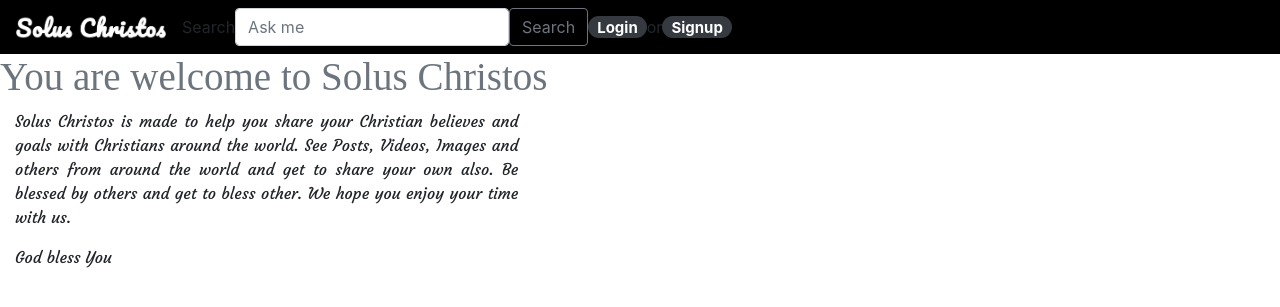
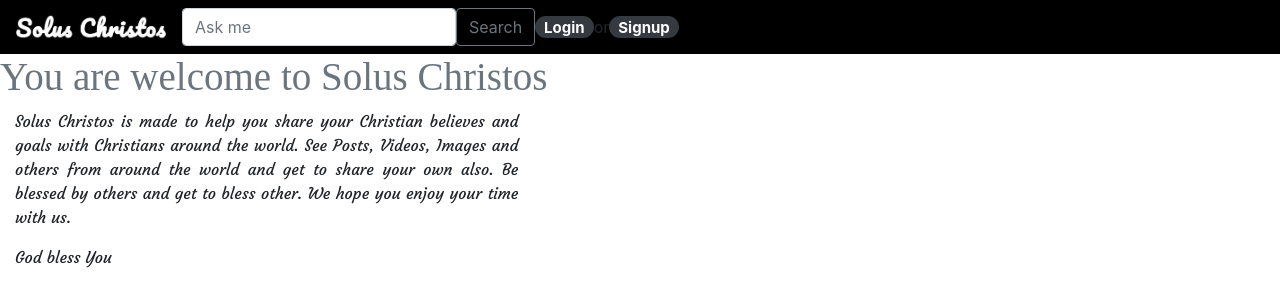
Before and after one commit to iamsethsamuel/soluschristos, a Django app: page / in a window 1280 px wide. Shown: the top 307 px of the page. Run offline with Django 3.2, Linux system fonts and the light colour scheme; some libraries are stand-ins or nearby versions.

Commit message:
Added editting

```diff
--- a/solus/home/templates/home/index.html
+++ b/solus/home/templates/home/index.html
@@ -21,7 +21,6 @@
     <a href="/"><img class="navbar-brand logo navbar-item" src="/media/uploads/Logo.png" width="150px" id="nav"></a>
     <form method="post" action="{% url 'home:search' %}" class="form-inline" id="searchForm">
         {% csrf_token %}
-        <label for="search">Search</label>
         <input type="text" placeholder="Ask me" name="search" class="form-control navbar-item" id="search" >
         <input type="submit" value="Search" class="btn btn-outline-secondary navbar-item">
     </form>
```
